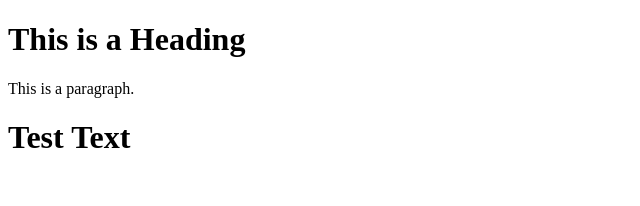
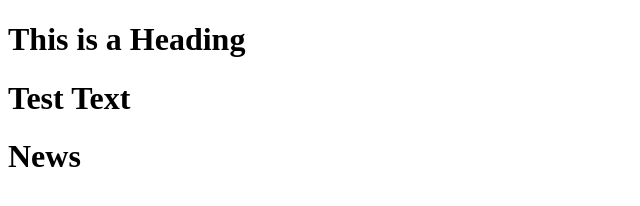
Before and after one commit to marisnb/git-demo, a plain HTML site: page index.html in a window 1280 px wide. Shown: the whole page, without its empty margins (0-640 px from the left). Drawn offline with Linux system fonts and the light colour scheme.

Commit message:
news feature

```diff
--- a/index.html
+++ b/index.html
@@ -6,8 +6,8 @@
 <body>
 
 <h1>This is a Heading</h1>
-<p>This is a paragraph.</p>
 <h1>Test Text</h1>
+<h1>News</h1>
 
 </body>
 </html>
```
